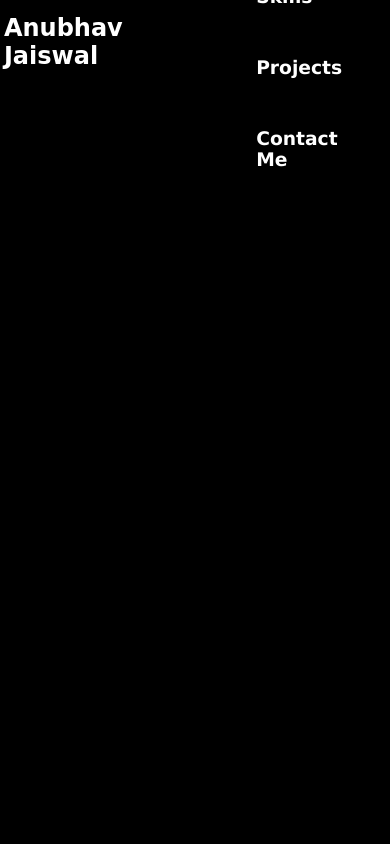
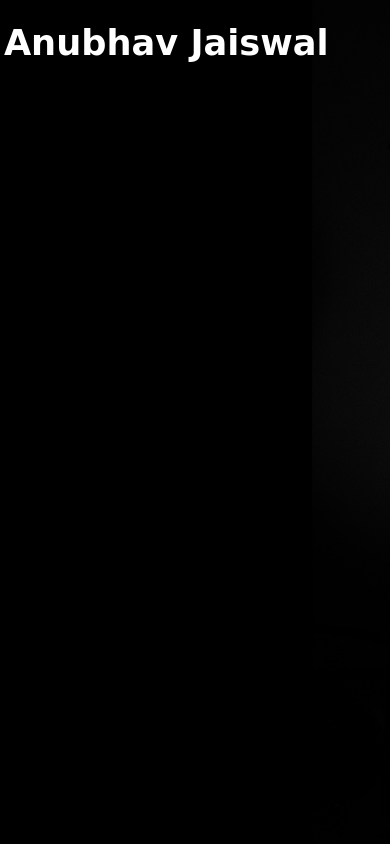
Before and after one commit to anubhav-auth/Portfolio-website, a plain HTML site: page index.html in a window 390 px wide. Drawn offline with Linux system fonts and the light colour scheme; a web font is replaced by a local one.

Commit message:
Remove signature image and update navigation items in index.html

```diff
--- a/index.html
+++ b/index.html
@@ -21,16 +21,15 @@
 
             <h1 id="sig">Anubhav Jaiswal</h1>
 
-            <div id="nav_items">
+            <!-- <div id="nav_items">
                 <h3><a href="#home"></a>Home</h3>
                 <h3>Skills</h3>
                 <h3>Projects</h3>
                 <h3>Contact Me</h3>
-            </div>
-
+            </div> -->
         </div>
 
-
+        <img id="photo" src="assets/Untitled-3.jpg" alt="">
 
 
 
--- a/style.css
+++ b/style.css
@@ -1,4 +1,4 @@
-/* *{
+*{
     margin: 0;
     padding: 0;
     box-sizing: border-box;
@@ -39,76 +39,10 @@ html,body{
 
 #nav h3{
     margin: 25px;
-} */
-
-
-
-*{
-    margin: 0;
-    padding: 0;
-    box-sizing: border-box;
-    font-family: 'Lucida Sans', 'Lucida Sans Regular', 'Lucida Grande', 'Lucida Sans Unicode', Geneva, Verdana, sans-serif;
-}
-html,body{
-    height: 100%;
-    width: 100%;
-    margin: 0;
-    padding: 0;
 }
 
-#main{
-   background-color: black;
-   width: 100%;
-   height: 100%;
+#photo{
+    width: 100%;
+    height: 100%;
+    object-fit: cover;
 }
-
-#nav{
-    position: fixed;
-    color: white;
-    width: 100%;
-    height: 10%;
-    align-items: center;
-    display: flex;
-    justify-content: center; /* Center the navigation items */
-}
-
-#nav_items{
-    margin-left: 10.1%;
-    display: flex;
-    flex-wrap: wrap; /* Allow items to wrap on smaller screens */
-}
-
-#sig{
-    font-family: "Waterfall", cursive;
-    font-size: 220%;
-    color: white;
-    margin-left: 1%;
-}
-
-#nav h3{
-    margin: 25px;
-}
-
-/* Media query for mobile devices */
-@media (max-width: 768px) {
-    #nav_items{
-        margin-left: 5%; /* Adjust margin for smaller screens */
-        flex-direction: column; /* Stack items vertically on mobile */
-    }
-
-    #sig{
-        font-size: 150%; /* Reduce font size for better readability on mobile */
-    }
-}
-
-/* Media query for larger screens (desktops) */
-@media (min-width: 1024px) {
-    #nav_items{
-        margin-left: 10%; /* Adjust margin for larger screens */
-        flex-direction: row; /* Keep items in a row on desktop */
-    }
-
-    #sig{
-        font-size: 220%; /* Keep font size for desktops */
-    }
-}
```
Also changed, not shown: assets/Untitled-3.jpg (added), assets/signature.png (deleted).
